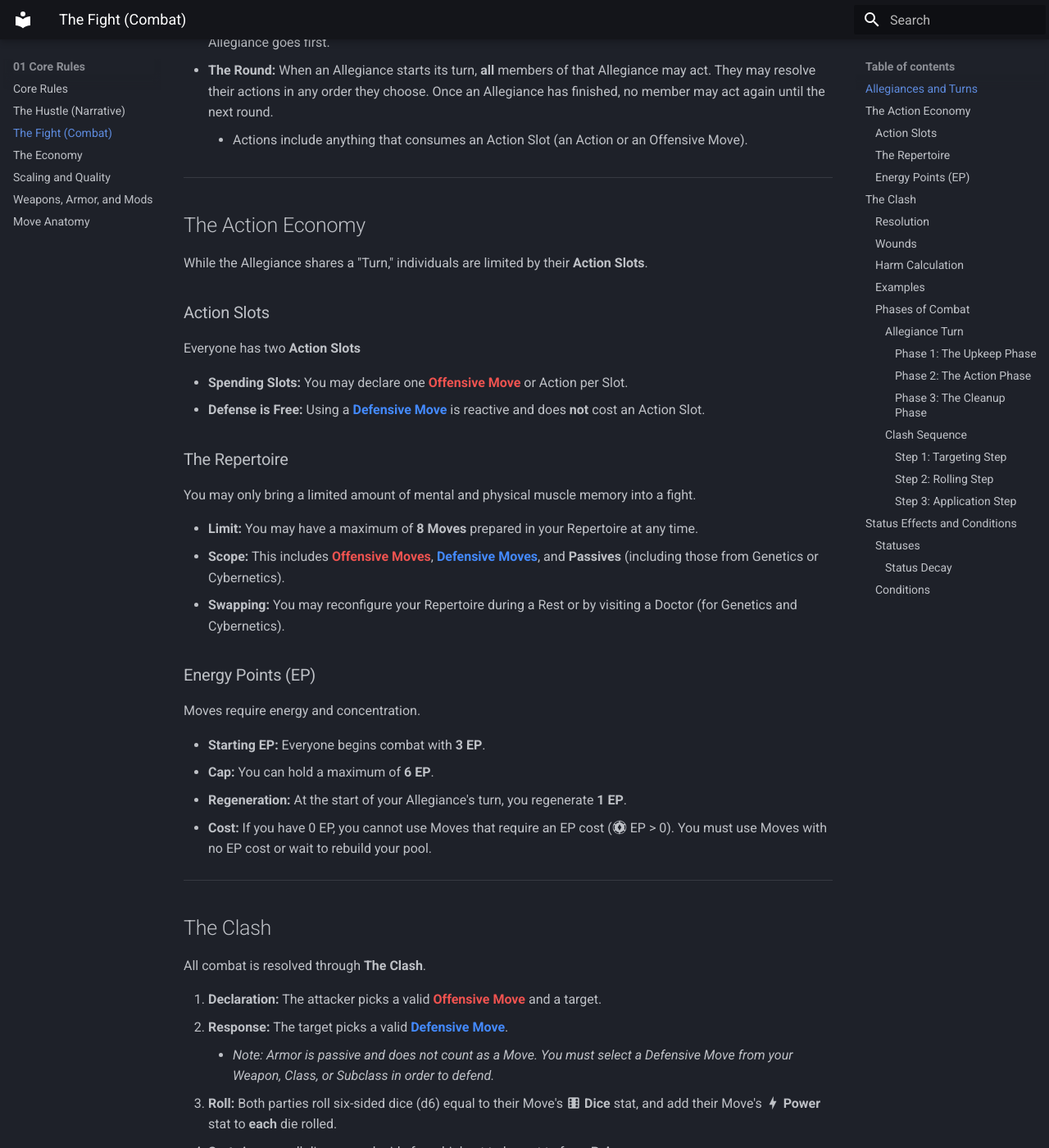
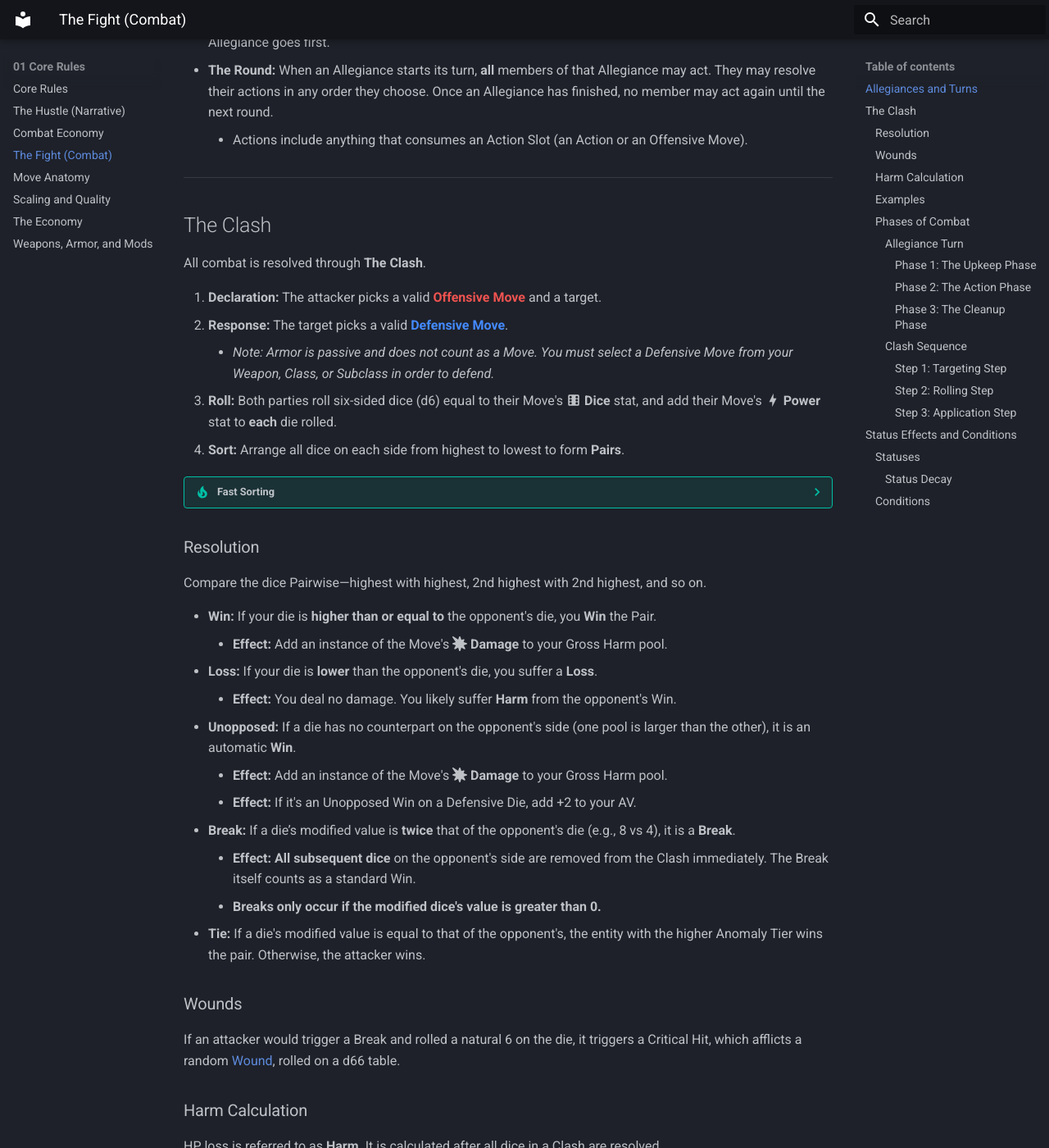
Before and after one commit to Bonfou/LimboRPG, an MkDocs documentation site: the page built from docs/01_Core_Rules/01.3_The_Fight.md, in a window 1280 px wide and 1400 px high, scrolled down 398 px. Shown: the whole window at 82% size. Built offline with MkDocs 1.6.1 and Material for MkDocs 9.7.7, drawn with Linux system fonts in a browser that asks for light colours; some of the changed text lies outside the part shown.

```diff
--- a/docs/01_Core_Rules/01.2_The_Fight.md
+++ b/docs/01_Core_Rules/01.3_The_Fight.md
@@ -9,27 +9,7 @@ Combatants are divided into **Allegiances**—groups that share a singular goal
 - **Turn Order:** The GM determines the order in which Allegiances act. If there is no clear priority, the players’ Allegiance goes first.
 - **The Round:** When an Allegiance starts its turn, **all** members of that Allegiance may act. They may resolve their actions in any order they choose. Once an Allegiance has finished, no member may act again until the next round.
 	- Actions include anything that consumes an Action Slot (an Action or an Offensive Move).
----
-## The Action Economy
-While the Allegiance shares a "Turn," individuals are limited by their **Action Slots**.
-### Action Slots
-Everyone has two **Action Slots**
 
-- **Spending Slots:** You may declare one <span class="text-offensive">**Offensive Move**</span> or Action per Slot.
-- **Defense is Free:** Using a <span class="text-defensive">**Defensive Move**</span> is reactive and does **not** cost an Action Slot.
-### The Repertoire
-You may only bring a limited amount of mental and physical muscle memory into a fight.
-
-* **Limit:** You may have a maximum of **8 Moves** prepared in your Repertoire at any time.
-* **Scope:** This includes <span class="text-offensive">**Offensive Moves**</span>, <span class="text-defensive">**Defensive Moves**</span>, and **Passives** (including those from Genetics or Cybernetics).
-* **Swapping:** You may reconfigure your Repertoire during a Rest or by visiting a Doctor (for Genetics and Cybernetics).
-### Energy Points (EP)
-Moves require energy and concentration.
-
-- **Starting EP:** Everyone begins combat with **3 EP**.
-- **Cap:** You can hold a maximum of **6 EP**.
-- **Regeneration:** At the start of your Allegiance's turn, you regenerate **1 EP**.
-* **Cost:** If you have 0 EP, you cannot use Moves that require an EP cost (:material-poker-chip: EP > 0). You must use Moves with no EP cost or wait to rebuild your pool.
 ---
 ## The Clash
 All combat is resolved through **The Clash**.
```
Also changed, not shown: other parts of docs/01_Core_Rules/01.3_The_Fight.md (+3 -0 lines), docs/01_Core_Rules/01.2_Combat_Economy.md (added, +30 -0 lines), docs/01_Core_Rules/01.4_Move_Anatomy.md (renamed from docs/01_Core_Rules/01.6_Move_Anatomy.md), docs/01_Core_Rules/01.5_Scaling_and_Quality.md (renamed from docs/01_Core_Rules/01.4_Scaling_and_Quality.md), docs/01_Core_Rules/01.6_The_Economy.md (renamed from docs/01_Core_Rules/01.3_The_Economy.md), docs/01_Core_Rules/01.7_Weapons_Armor_and_Mods.md (renamed from docs/01_Core_Rules/01.5_Weapons_Armor_and_Mods.md).
